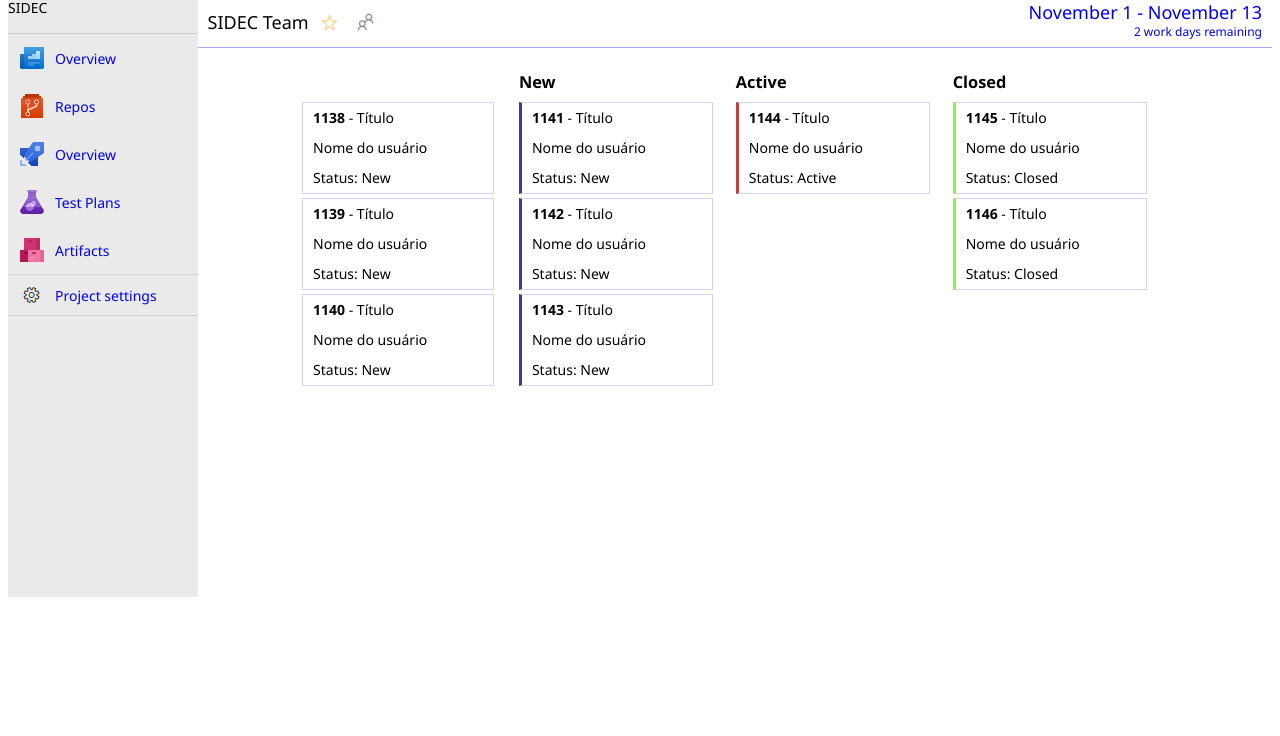
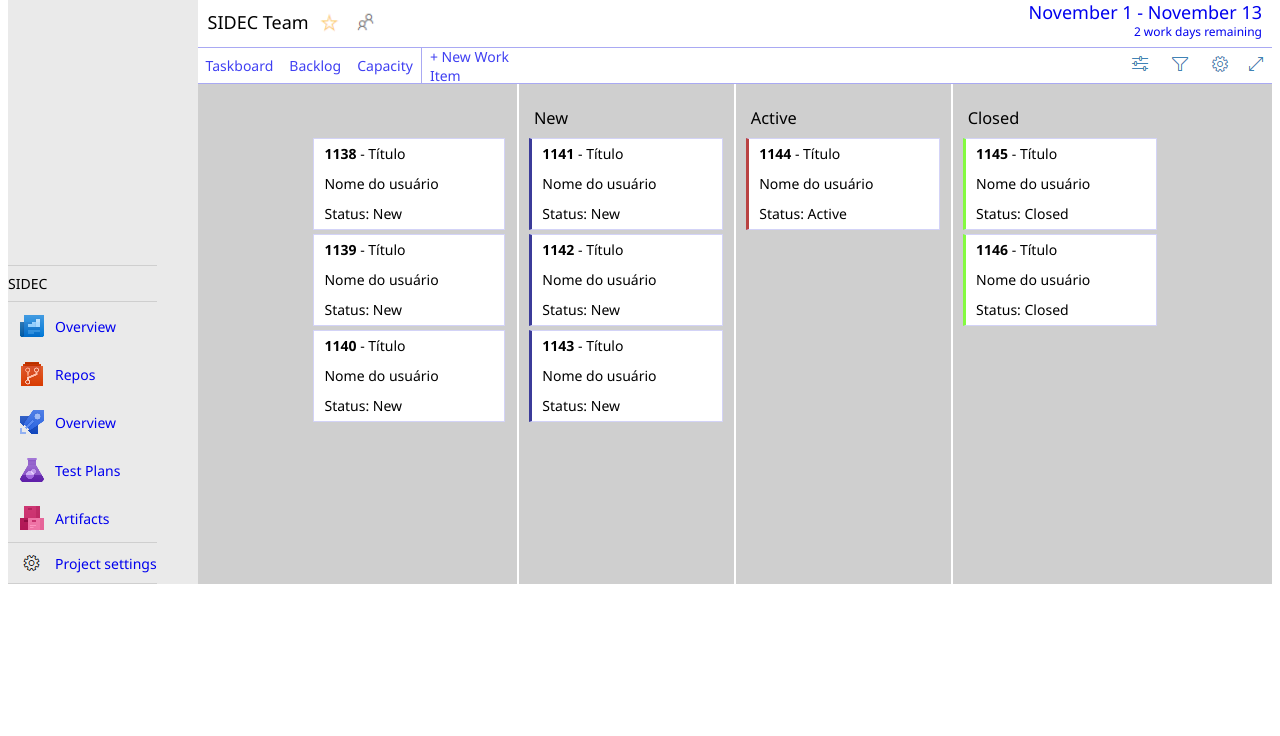
Before and after one commit to matheuscosantos/processo-imagem, a plain HTML site: page index.html in a window 1280 px wide. Shown: the part 64-800 px from the top of the page. Drawn offline with Linux system fonts and the light colour scheme.

Commit message:
*add* div side-bar formatada

```diff
--- a/index.html
+++ b/index.html
@@ -33,6 +33,7 @@
     </div>
     <div class="main">
         <div class="side-bar">
+            <div class="content">
                 <div class="title">
                     SIDEC
                 </div>
@@ -44,18 +45,22 @@
                         <a href="#"><img src="img/icon_repos.png" title="Repos" alt="icon repos">Repos</a>
                     </div>
                     <div class="pipelines">
-                    <a href="#"><img src="img/icon_pipelines.png" title="Pipelines" alt="icon pipelines">Overview</a>
+                        <a href="#"><img src="img/icon_pipelines.png" title="Pipelines"
+                                alt="icon pipelines">Overview</a>
                     </div>
                     <div class="test-plan">
-                    <a href="#"><img src="img/icon_test_plans.png" title="test-plan" alt="icon test plan">Test Plans</a>
+                        <a href="#"><img src="img/icon_test_plans.png" title="test-plan" alt="icon test plan">Test
+                            Plans</a>
                     </div>
                     <div class="artifacts">
-                    <a href="#"><img src="img/icon_artifacts.png" title="artifacts" alt="icon artifacts">Artifacts</a>
+                        <a href="#"><img src="img/icon_artifacts.png" title="artifacts"
+                                alt="icon artifacts">Artifacts</a>
                     </div>
                 </div>
                 <div class="project-settings">
                     <a href="#"><img src="img/icon_settings_sidebar.png" title="settings" alt="icon settings">Project
                         settings</a>
+                </div>
             </div>
         </div>
 
@@ -72,6 +77,34 @@
                     <a href="#">November 1 - November 13
                         <span style="font-size: 12px;"><br>2 work days remaining</span></a>
                 </div>
+            </div>
+
+            <div class="board-controls">
+                <div class="links">
+                    <a href="#">
+                        <title="linktaskboard" alt="link taskboard">Taskboard
+                    </a>
+                    <a href="#">
+                        <title="linkbacklog" alt="link backlog">Backlog
+                    </a>
+                    <a href="#">
+                        <title="linkcapacity" alt="link capacity">Capacity
+                    </a>
+                </div>
+
+                <div class="new-work">
+                    <a href="#">
+                        <title="newworkitem" alt="link new work item"> + New Work Item
+                    </a>
+                </div>
+
+                <div class="functions">
+                    <a href="#"><img src="img/icon_options.png" title="Options" alt="icon options"></a>
+                    <a href="#"><img src="img/icon_filter.png" title="Filter" alt="icon filter"></a>
+                    <a href="#"><img src="img/icon_configure.png" title="Configure" alt="icon configure"></a>
+                    <a href="#"><img src="img/icon_expand.png" title="Expand" alt="icon expand"></a>
+                </div>
+
             </div>
 
             <div class="columns">
--- a/style.css
+++ b/style.css
@@ -74,6 +74,10 @@ body{
 
 .elementos > img:hover {
     opacity: 1;
+}
+
+.elements{
+    vertical-align: bottom;
 }
 
 .entrada{
@@ -208,6 +212,7 @@ body{
     width: 300px;
     height: 40px;
     margin: 0px;
+    padding-left: 15px;
 }
 
 .list-title-active{
@@ -217,6 +222,7 @@ body{
     width: 300px;
     height: 40px;
     margin: 0px;
+    padding-left: 15px;
 }
 
 .list-title-closed{
@@ -226,6 +232,7 @@ body{
     width: 300px;
     height: 40px;
     margin: 0px;
+    padding-left: 15px;
 }
 
 .main{
@@ -241,7 +248,10 @@ body{
 .side-bar{
     width: 15%;
     background-color: #eaeaea;
-    height: 600px;
+    height: 587px;
+    display: flex;
+
+    align-items: flex-end;
 }
 
 .side-bar a{
@@ -257,6 +267,8 @@ body{
     border-top: 1px solid #cfcfcf;
     border-bottom: 1px solid #cfcfcf;
     height: 35px;
+    display: flex;
+    align-items: center;
 }
 
 .side-bar .project-settings{
@@ -264,10 +276,18 @@ body{
     border-bottom: 1px solid #cfcfcf;
 }
 
+.content{
+    display: flex;
+    flex-direction: column;
+}
+
+.itens{
+    background-color: #cfcfcf;
+}
+
 .columns .itens{
     display: flex;
     justify-content: flex-end;
-
 }
 
 .columns .itens ul{
@@ -278,46 +298,35 @@ body{
     justify-content: center;
 }
 
-
-
 .list-items{
     padding: 0px;
 }
 
+.list-items h3{
+    font-weight: 400;
+}
+
 .listUndefined{
     width: 20%;
-    height: 600px;
+    height: 500px;
 }
 
 .listNew{
     width: 20%;
-    height: 600px;
+    height: 500px;
     border-left: 2px solid rgb(255, 255, 255);
 }
 
-
 .listActive{
     width: 20%;
-    height: 600px;
+    height: 500px;
     border-left: 2px solid rgb(255, 255, 255);
 }
 
 .listClosed{
     width: 20%;
-    height: 600px;
+    height: 500px;
     border-left: 2px solid rgb(255, 255, 255);
-}
-
-.listActive ul{
-    width: 300px;
-}
-
-.listClosed ul{
-    width: 300px;
-}
-
-.listNew ul{
-    width: 300px;
 }
 
 li{
@@ -326,7 +335,13 @@ li{
     border: 1px solid rgb(211, 211, 247);
     background-color: white;
     padding-left: 10px;
+    margin: auto;
     margin-bottom: 4px;
+
+}
+
+li h3{
+    margin-left: 10px;
 }
 
 .listNew li{
```
Lines whose indentation alone changed are shown as unchanged.
